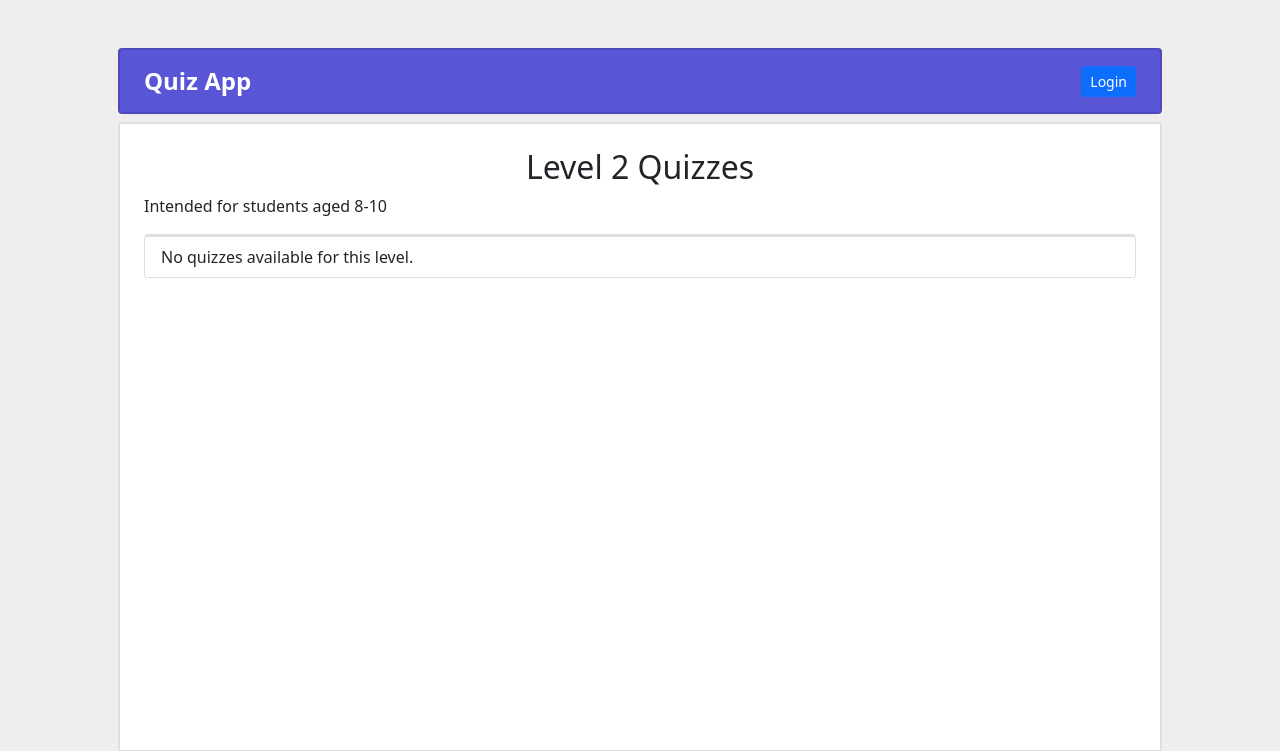
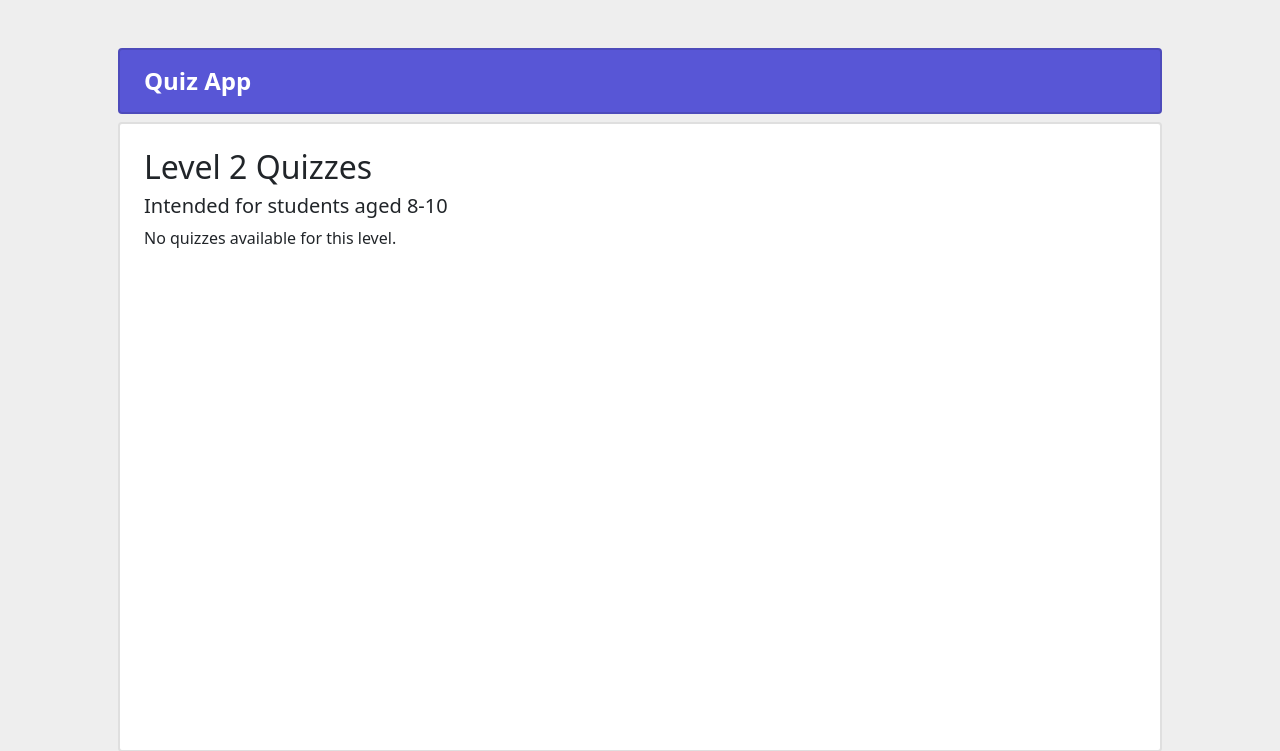
Before and after one commit to farhanmonsur/TIP_quiz, a Django app: a page that uses templates/base.html in a window 1280 px wide. Shown: the top 751 px of the page. Run offline with Django 5.2, Linux system fonts and the light colour scheme; data comes from the database, SQL or seed files in the repository; both versions use the stored data as it was after the commit.

Commit message:
Fix the front end design of the levels and quizzes, as well as the reward handling logic

```diff
--- a/quiz/templates/quiz/leaderboard.html
+++ b/quiz/templates/quiz/leaderboard.html
@@ -5,7 +5,7 @@
     {% csrf_token %}
     <div>
         <div class = "h1">Leaderboard</div>
-        <table>
+        <table class = "table">
             <thead>
                 <tr>
                     <th>ID</th>
--- a/quiz/templates/quiz/level_quizzes.html
+++ b/quiz/templates/quiz/level_quizzes.html
@@ -3,16 +3,14 @@
 {% block title %}{{ title }}{% endblock title %}
 
 {% block content %}
-  <h2 class="text-center">{{ level.name }} Quizzes</h2>
-  <p>{{ level.description }}</p>
+  <h2 class="text-left">{{ level.name }} Quizzes</h2>
+  <p class = "h5">{{ level.description }}</p>
 
-  <ul class="list-group">
+  <div class="p-0 container d-flex flex-column">
     {% for quiz in quizzes %}
-      <li class="">
-        <a href="{% url 'quiz:quiz_detail' quiz.slug %}">{{ quiz.title }}</a>
-      </li>
+        <a class = "d-block p-3 my-2 rounded" style = "text-decoration: none; color: #5856D6; background-color: #E7E7E7" href="{% url 'quiz:quiz_detail' quiz.slug %}">{{ quiz.title }}</a>
     {% empty %}
-      <li class="list-group-item">No quizzes available for this level.</li>
+      <div>No quizzes available for this level.</div>
     {% endfor %}
-  </ul>
+  </div>
 {% endblock content %}
--- a/templates/base.html
+++ b/templates/base.html
@@ -25,7 +25,7 @@
             <a href="{% url 'quiz:index' %}" class="navbar-brand text-white fw-bold fs-4 ">Quiz App</a>
             <div class="d-flex my-auto">
               {% if not request.user.is_authenticated %}
-                <a class="btn btn-sm btn-primary" href="{% url 'login' %}">Login</a>
+                <!-- <a class="btn btn-sm btn-primary" href="{% url 'login' %}">Login</a> -->
               {% else %}
                 <a class="btn btn-sm btn-link text-decoration-none fw-bold text-white" href="{% url 'quiz:reward' %}">Reward</a>
                 <a class="btn btn-sm btn-link text-decoration-none fw-bold text-white" href="{% url 'quiz:leaderboard' %}">Leaderboard</a>
```
Also changed, not shown: quiz/templates/quiz/quiz.html (+21 -41 lines), quiz/templates/quiz/reward.html (+6 -6 lines), db.sqlite3.
